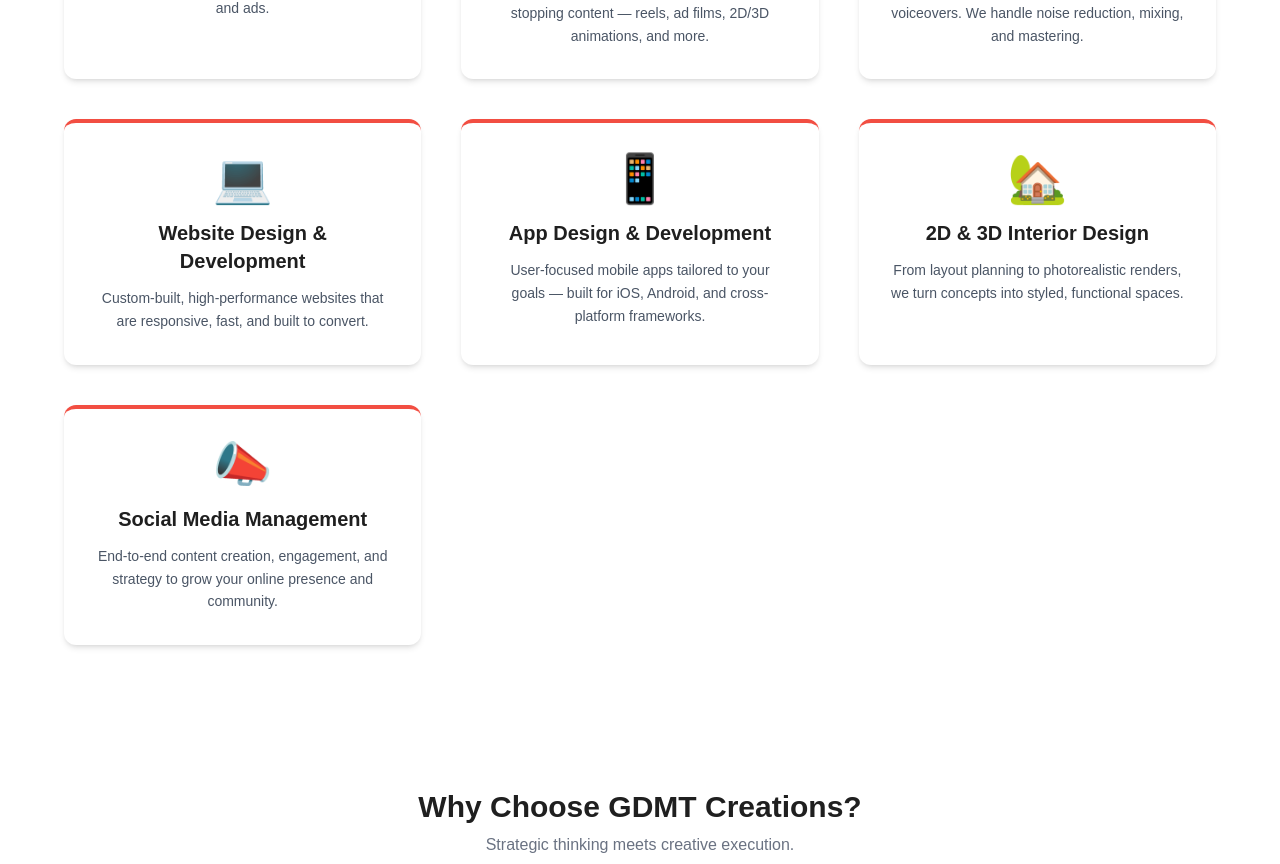
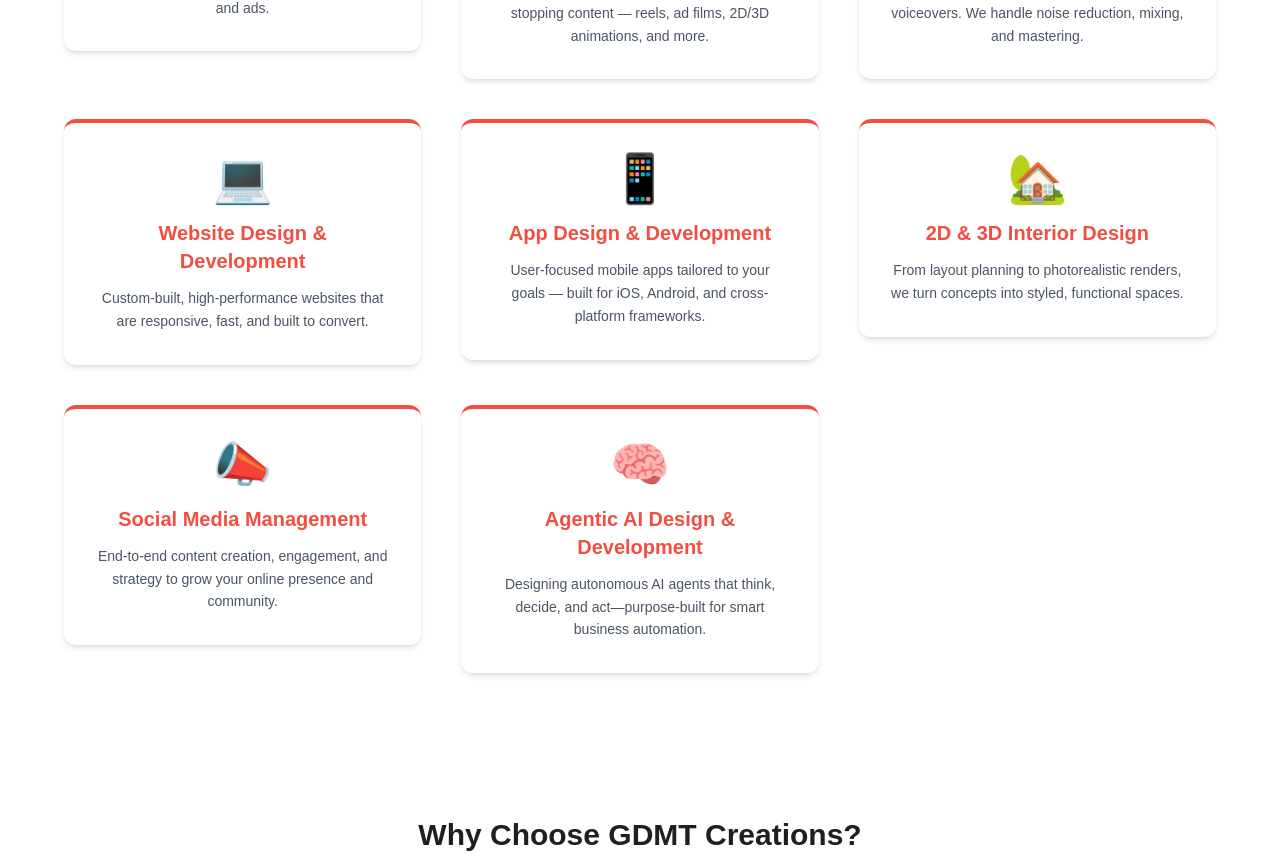
Before and after one commit to gdmt-creations/gdmt-creations-website, a Next.js app: page / in a window 1280 px wide. Shown: the part 1081-1945 px from the top of the page. Built offline with nearby package versions, Linux system fonts and the light colour scheme.

Commit message:
update change

```diff
--- a/src/data/homeContent.ts
+++ b/src/data/homeContent.ts
@@ -5,36 +5,49 @@
     emoji: '🎨',
     title: 'Graphic Designing',
     desc: 'Captivating visuals that bring your brand to life — from logos and brochures to social creatives and ads.',
+    slug: 'graphic-designing',
   },
   {
     emoji: '🎬',
     title: 'Video Editing & Post Production',
     desc: 'Transform raw footage into cinematic, scroll-stopping content — reels, ad films, 2D/3D animations, and more.',
+    slug: 'video-editing-post-production',
   },
   {
     emoji: '🎧',
     title: 'Audio Editing & Post Production',
     desc: 'Crystal-clear sound for podcasts, ads, and voiceovers. We handle noise reduction, mixing, and mastering.',
+    slug: 'audio-editing-post-production',
   },
   {
     emoji: '💻',
     title: 'Website Design & Development',
     desc: 'Custom-built, high-performance websites that are responsive, fast, and built to convert.',
+    slug: 'website-design-development',
   },
   {
     emoji: '📱',
     title: 'App Design & Development',
     desc: 'User-focused mobile apps tailored to your goals — built for iOS, Android, and cross-platform frameworks.',
+    slug: 'app-design-development',
   },
   {
     emoji: '🏡',
     title: '2D & 3D Interior Design',
     desc: 'From layout planning to photorealistic renders, we turn concepts into styled, functional spaces.',
+    slug: 'interior-design',
   },
   {
     emoji: '📣',
     title: 'Social Media Management',
     desc: 'End-to-end content creation, engagement, and strategy to grow your online presence and community.',
+    slug: 'social-media-management',
+  },
+  {
+    emoji: '🧠',
+    title: 'Agentic AI Design & Development',
+    desc: 'Designing autonomous AI agents that think, decide, and act—purpose-built for smart business automation.',
+    slug: 'agentic-ai-design-development',
   },
 ];
 
--- a/src/sections/ServicesSection.tsx
+++ b/src/sections/ServicesSection.tsx
@@ -1,5 +1,6 @@
 'use client';
 
+import Link from 'next/link';
 import { services } from '../data/homeContent';
 
 const ServicesSection = () => {
@@ -11,15 +12,16 @@
         </h2>
 
         <div className='grid grid-cols-1 sm:grid-cols-2 lg:grid-cols-3 gap-10'>
-          {services.map(({ emoji, title, desc }) => (
-            <div
-              key={title}
-              className='bg-white rounded-xl border-t-4 border-[var(--color-primary)] shadow-md hover:shadow-lg transition-shadow p-8 text-center'
-            >
-              <div className='text-5xl mb-4'>{emoji}</div>
-              <h3 className='text-xl font-semibold mb-3'>{title}</h3>
-              <p className='text-gray-600 text-sm leading-relaxed'>{desc}</p>
-            </div>
+          {services.map(({ emoji, title, desc, slug }) => (
+            <Link key={title} href={`/services/${slug}`} className='group'>
+              <div className='bg-white rounded-xl border-t-4 border-[var(--color-primary)] shadow-md group-hover:shadow-lg transition-all p-8 text-center hover:scale-[1.02]'>
+                <div className='text-5xl mb-4'>{emoji}</div>
+                <h3 className='text-xl font-semibold mb-3 text-[var(--color-primary)] group-hover:underline'>
+                  {title}
+                </h3>
+                <p className='text-gray-600 text-sm leading-relaxed'>{desc}</p>
+              </div>
+            </Link>
           ))}
         </div>
       </div>
```
